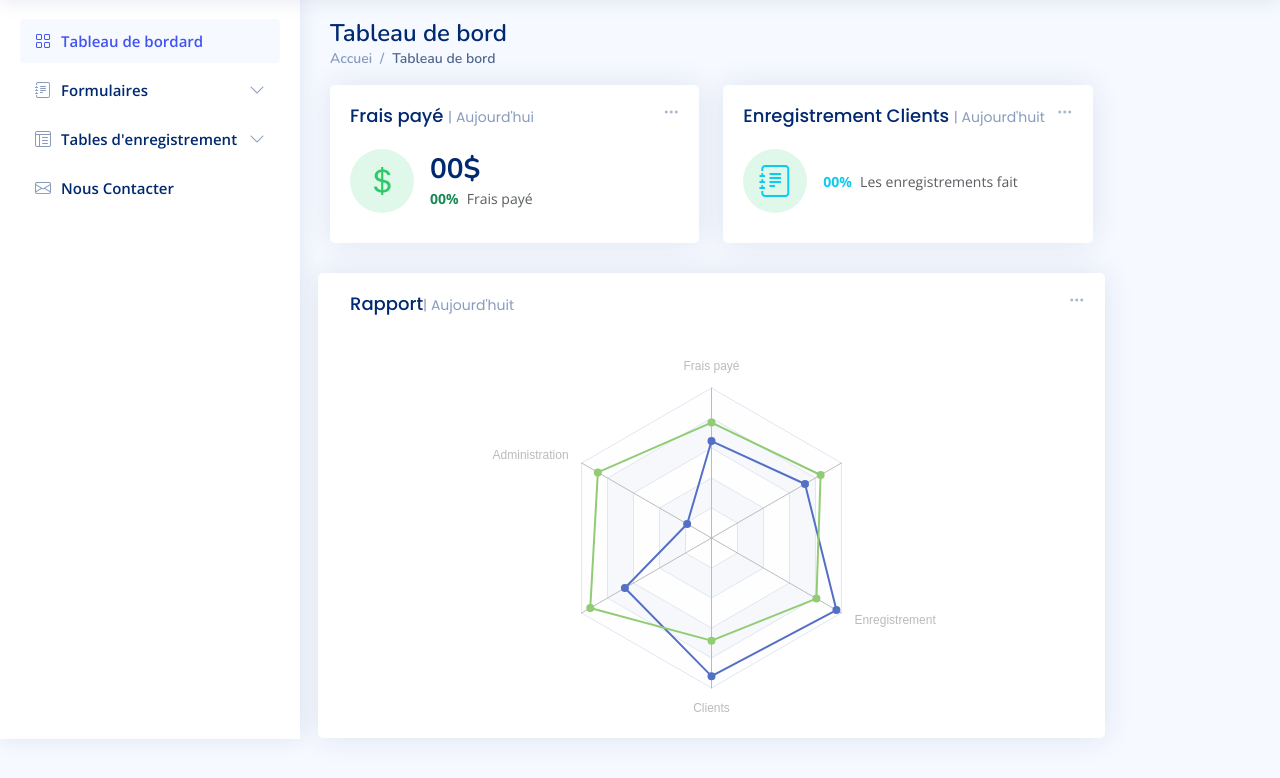
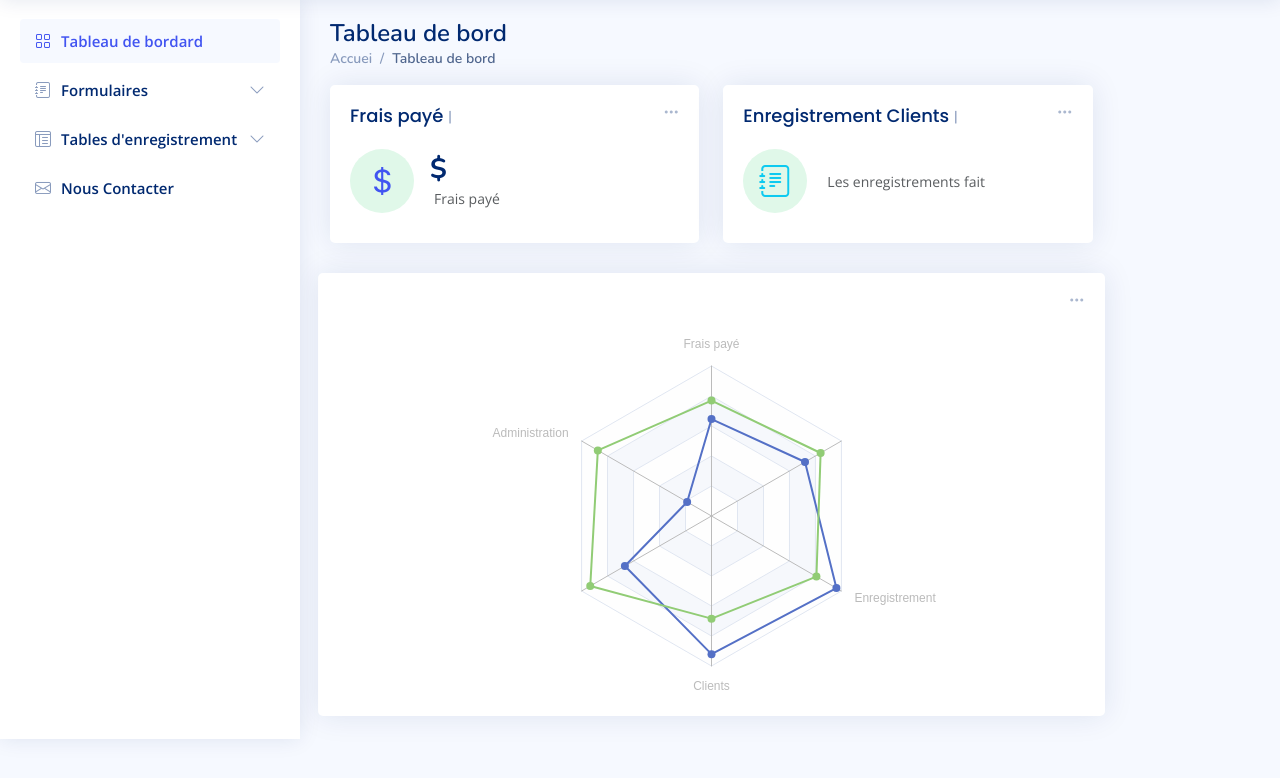
Before and after one commit to rhenardM/UFFAPP, a PHP site: page /Dashbord.php in a window 1280 px wide. Shown: the part 61-839 px from the top of the page. Run offline with PHP 8.4, Linux system fonts and the light colour scheme; some libraries are stand-ins or nearby versions.

Commit message:
mes commits

```diff
--- a/Dashbord.php
+++ b/Dashbord.php
@@ -38,20 +38,20 @@
                     <li class="dropdown-header text-start">
                       <h6>Filter</h6>
                     </li>
-                    <li><a class="dropdown-item" href="#">Ajourd'hui</a></li>
+                    <li><a class="dropdown-item" href="#"></a></li>
                   </ul>
                 </div>
 
                 <div class="card-body">
-                  <h5 class="card-title">Frais payé <span>| Aujourd'hui</span></h5>
+                  <h5 class="card-title">Frais payé <span>|</span></h5>
 
                   <div class="d-flex align-items-center">
                     <div class="card-icon rounded-circle d-flex align-items-center justify-content-center">
-                      <i class="bi bi-currency-dollar"></i>
+                      <a href="tables-data-doc.php"><i class="bi bi-currency-dollar"></i></a>
                     </div>
                     <div class="ps-3">
-                      <h6>00$</h6>
-                      <span class="text-success small pt-1 fw-bold">00%</span> <span class="text-muted small pt-2 ps-1">Frais payé</span>
+                      <h6>$</h6>
+                      <span class="text-success small pt-1 fw-bold"></span> <span class="text-muted small pt-2 ps-1">Frais payé</span>
 
                     </div>
                   </div>
@@ -69,21 +69,20 @@
                     <li class="dropdown-header text-start">
                       <h6>Filter</h6>
                     </li>
-
-                    <li><a class="dropdown-item" href="#">Aujourd'huit</a></li>
+                    <li><a class="dropdown-item" href="#"></a></li>
                   </ul>
                 </div>
 
                 <div class="card-body">
-                  <h5 class="card-title">Enregistrement Clients <span>| Aujourd'huit</span></h5>
+                  <h5 class="card-title">Enregistrement Clients <span>|</span></h5>
 
                   <div class="d-flex align-items-center">
                     <div class="card-icon rounded-circle d-flex align-items-center justify-content-center">
-                      <i class="bi bi-journal-text text-info"></i>
+                      <a href="tables-inscription.php"><i class="bi bi-journal-text text-info"></i></a>
                     </div>
                     <div class="ps-3">
                       <h6></h6>
-                      <span class="text-info small pt-1 fw-bold">00%</span> <span class="text-muted small pt-2 ps-1">Les enregistrements fait</span>
+                      <span class="text-info small pt-1 fw-bold"></span> <span class="text-muted small pt-2 ps-1">Les enregistrements fait</span>
                     </div>
                   </div>
                 </div>
@@ -103,7 +102,7 @@
             </div>
 
             <div class="card-body pb-0">
-              <h5 class="card-title">Rapport<span>| Aujourd'huit</span></h5>
+              <h5 class="card-title"><span></span></h5>
 
               <div id="budgetChart" style="min-height: 400px;" class="echart"></div>
 
--- a/accueil.php
+++ b/accueil.php
@@ -64,7 +64,7 @@
           <h1>Onlyway travel pour vous servir</h1>
           <h2>Nous sommes une agence de...</h2>
           <div class="d-flex justify-content-center justify-content-lg-start">
-            <a href="" class="btn-get-started scrollto">Se connecter a la gestion</a>
+            <a href="page-login.php" class="btn-get-started scrollto">Se connecter a la gestion</a>
           </div>
         </div>
         <div class="col-lg-6 order-1 order-lg-2 hero-img" data-aos="zoom-in" data-aos-delay="200">
--- a/header.php
+++ b/header.php
@@ -48,8 +48,8 @@
       </a><!-- End Profile Iamge Icon -->
       <ul class="dropdown-menu dropdown-menu-end dropdown-menu-arrow profile">
         <li class="dropdown-header">
-          <h6>French_M</h6>
-          <span>Web Designer</span>
+          <h6>...</h6>
+          <span>...</span>
         </li>
         <li>
           <hr class="dropdown-divider">
--- a/page-login.php
+++ b/page-login.php
@@ -76,7 +76,7 @@
                       <label for="" class="form-label">Nom d'utilisateur</label>
                       <div class="input-group has-validation">
                         <span class="input-group-text" id="inputGroupPrepend">@</span>
-                        <input type="text" name="email" class="form-control" id="" >
+                        <input type="text" name="email" value="" class="form-control" id="" >
                       </div>
                     </div>
                     <div class="col-12">
```
Lines whose indentation alone changed are shown as unchanged.
